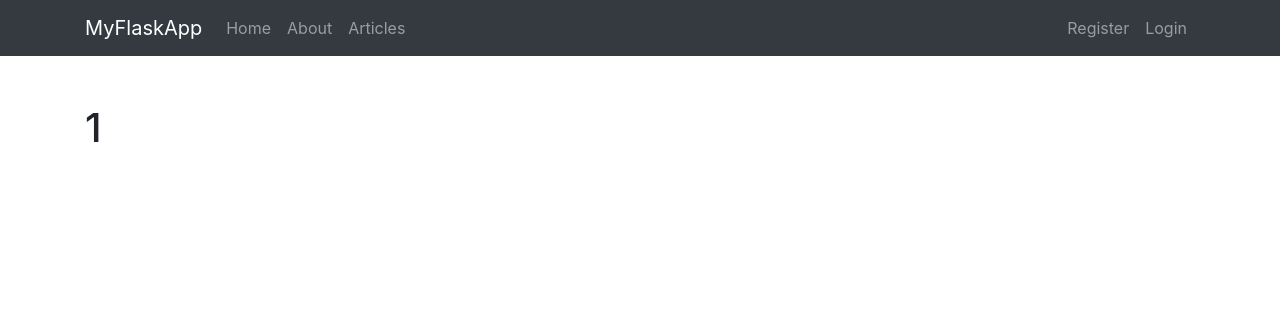
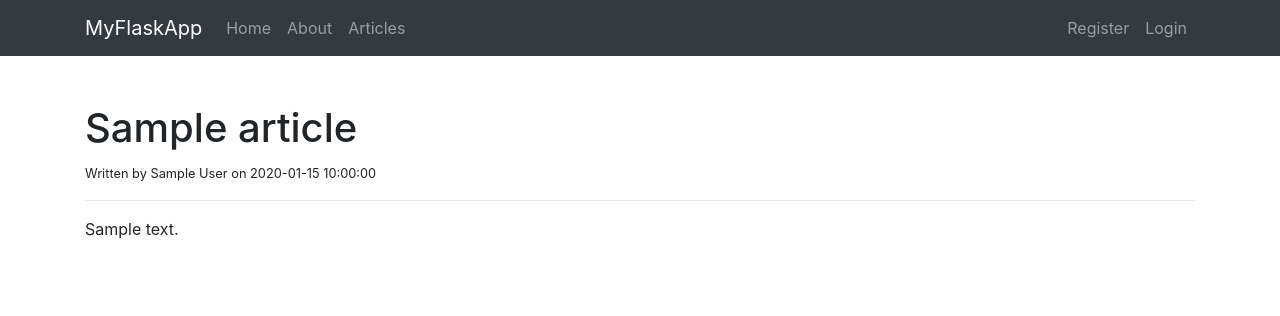
Before and after one commit to ak-py/myFlaskApp, a Flask app: page /article/1/ in a window 1280 px wide. Shown: the top 316 px of the page. Run offline with Flask 2, Linux system fonts and the light colour scheme; tables that the repository leaves empty or names only in its code hold one stand-in row (values such as "Sample post"); some libraries are stand-ins or nearby versions.

Commit message:
single article page logic implemented and home btn

```diff
--- a/app.py
+++ b/app.py
@@ -53,10 +53,27 @@ def articles():
     cur.close()
 
 
-# Article
+# Single Article
 @app.route('/article/<string:id>/')
 def article(id):
-    return render_template('article.html', id=id)
+
+     # Create Cursor
+    cur = mysql.connection.cursor()
+
+    # Get article
+    result = cur.execute("SELECT * FROM articles WHERE id = %s", [id])
+
+    article = cur.fetchone()
+
+    if result > 0:
+        return render_template('article.html', article=article)
+    else:
+        msg = 'No Articles Found'
+        return render_template('articles.html', msg=msg)
+
+    # Close Connection
+    cur.close()
+
 
 # Register Form Class
 
--- a/templates/article.html
+++ b/templates/article.html
@@ -2,7 +2,12 @@
 
 {% block body %}
 
-<h1>{{id}}</h1>
+<h1>{{article.title}}</h1>
+<small>Written by {{article.author}} on {{article.create_date}}</small>
+<hr />
+<div>
+    {{article.body | safe}}
+</div>
 
 
 {% endblock %}
--- a/templates/home.html
+++ b/templates/home.html
@@ -5,8 +5,12 @@
 <div class="jumbotron text-center">
   <h1>Welcome To FlaskApp</h1>
   <p class="lead">
-    This application is built on the Python Flas framework
+    This application is built on the Python Flask framework
   </p>
+  {% if session.logged_in == NULL %}
+  <a href="/register" class="btn btn-primary btn-lg">Register</a>
+  <a href="/login" class="btn btn-success btn-lg">Login</a>
+  {% endif %}
 </div>
 
 {% endblock %}
```
